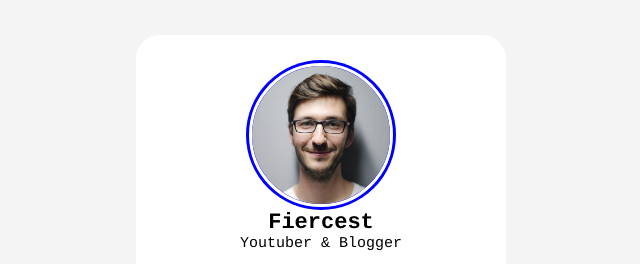
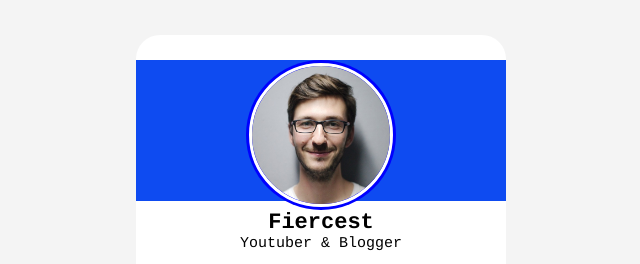
Before and after one commit to frcst7/profile-card-practice, a plain HTML site: page index.html in a window 1280 px wide. Shown: the part 169-433 px from the top of the page, without its empty margins (319-959 px from the left). Drawn offline with nearby package versions, Linux system fonts and the light colour scheme.

Commit message:
menambahkan background color pseudo element before pada kelas profile-card

```diff
--- a/style.css
+++ b/style.css
@@ -28,8 +28,16 @@ body {
     -ms-border-radius: 24px;
     -o-border-radius: 24px;
     padding: 25px;
+    position: relative;
 }
 
+.profile-card::before {
+    content: "";
+    position: absolute;
+    height: 36%;
+    width: 100%;
+    background-color: #0e4bf1;
+}
 .image {
     position: relative;
     height: 150px;
```
